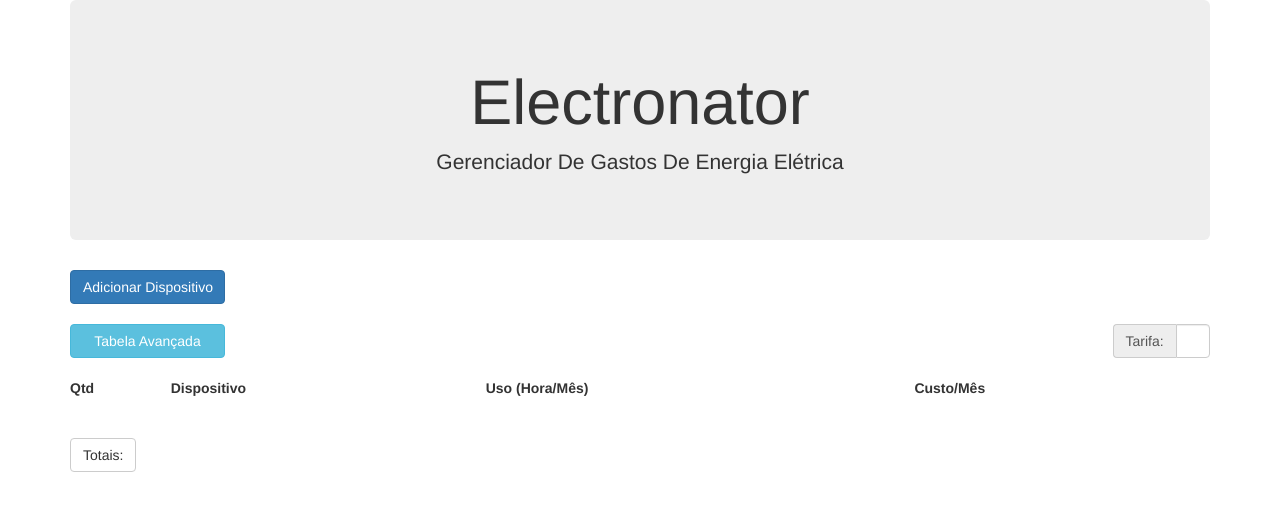
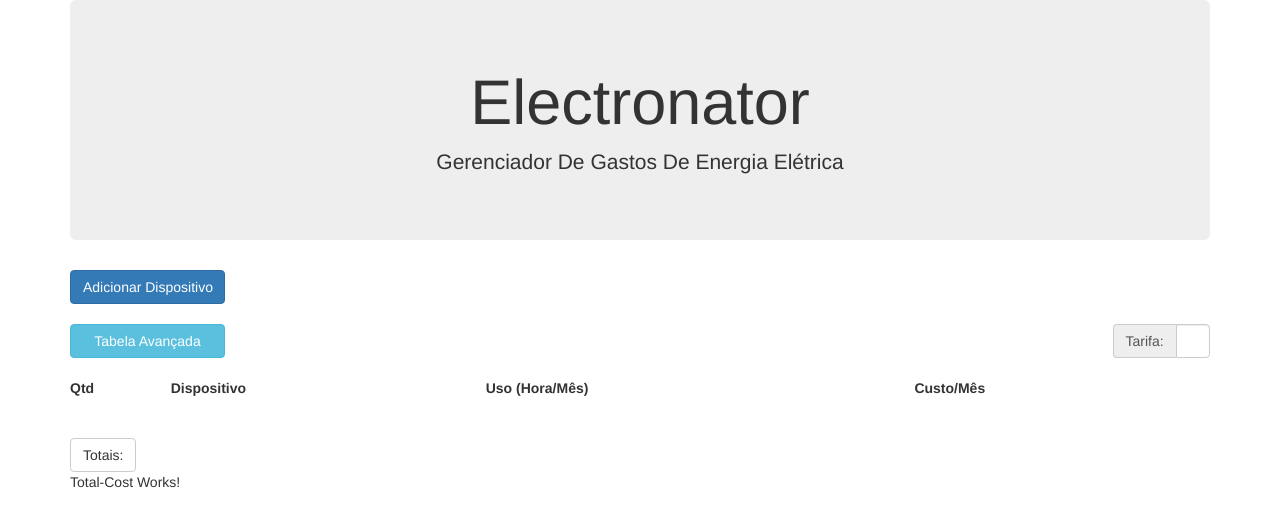
Before and after one commit to VChastinet/electricity-manager, an Angular app: page / in a window 1280 px wide. Shown: the top 526 px of the page. Built offline with nearby package versions, Linux system fonts and the light colour scheme.

Commit message:
aded a 'total cost' component to display the monthly cost

```diff
--- a/src/app/app.module.ts
+++ b/src/app/app.module.ts
@@ -13,12 +13,14 @@ import { DeviceDataService } from './device-data.service';
 import { FareDataService } from './fare-data.service';
 
 import { routing } from './app.routes';
+import { TotalCostComponent } from './total-cost/total-cost.component';
 
 @NgModule({
   declarations: [
     AppComponent,
     DeviceInputComponent,
-    FrontPageComponent
+    FrontPageComponent,
+    TotalCostComponent
   ],
   imports: [
     BrowserModule,
--- a/src/app/front-page/front-page.component.html
+++ b/src/app/front-page/front-page.component.html
@@ -17,6 +17,7 @@
 <div class="container">
 
   <app-main-table>
+    <app-total-cost></app-total-cost>
   </app-main-table>
 
 
--- /dev/null
+++ b/src/app/total-cost/total-cost.component.html
@@ -0,0 +1,3 @@
+<p>
+  total-cost works!
+</p>
--- /dev/null
+++ b/src/app/total-cost/total-cost.component.ts
@@ -0,0 +1,15 @@
+import { Component, OnInit } from '@angular/core';
+
+@Component({
+  selector: 'app-total-cost',
+  templateUrl: './total-cost.component.html',
+  styleUrls: ['./total-cost.component.css']
+})
+export class TotalCostComponent implements OnInit {
+
+  constructor() { }
+
+  ngOnInit() {
+  }
+
+}
```
Also changed, not shown: src/app/total-cost/total-cost.component.css (added), 1 other file (tests, documents, lock files or other folders).
